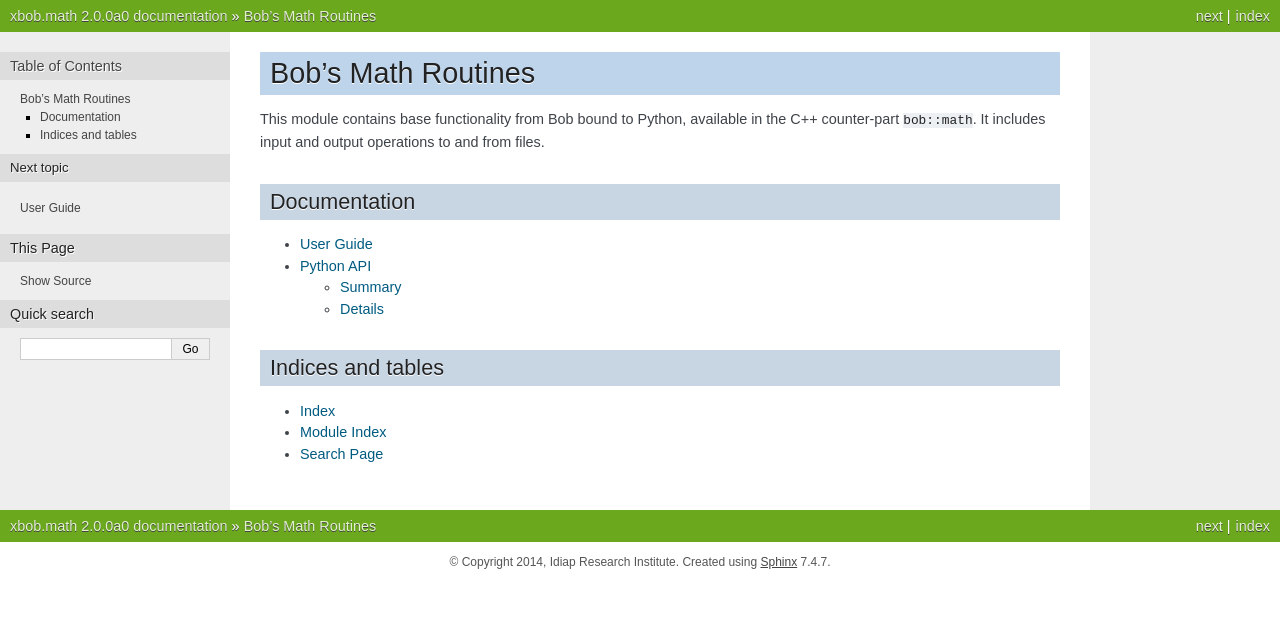
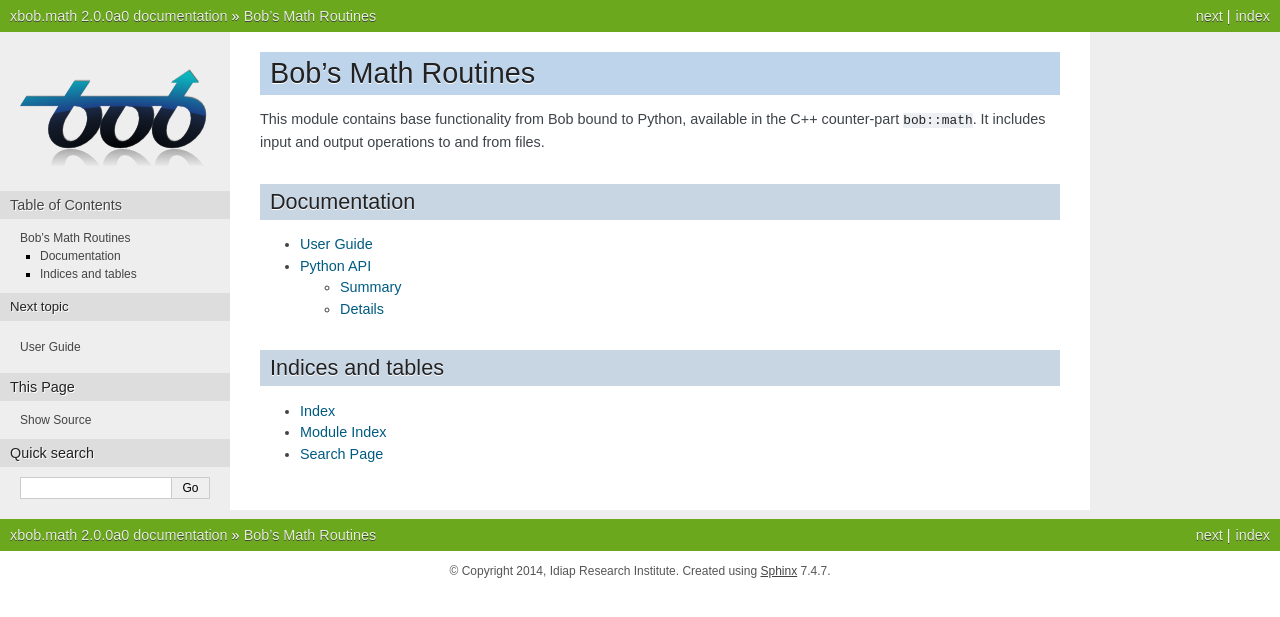
Before and after one commit to bioidiap/bob.math, a Sphinx documentation site: the page built from doc/index.rst, in a window 1280 px wide. Shown: the top 617 px of the page. Built offline with Sphinx 7.4.7, drawn with Linux system fonts in a browser that asks for light colours; formulas are drawn with MathJax 3.

Commit message:
Remove warning; Add logos and favicon

```diff
--- a/doc/conf.py
+++ b/doc/conf.py
@@ -32,7 +32,6 @@ extensions = [
   'sphinx.ext.doctest',
   'sphinx.ext.intersphinx',
   ]
-
 
 # The viewcode extension appeared only on Sphinx >= 1.0.0
 import sphinx
@@ -134,12 +133,12 @@ if sphinx.__version__ >= "1.0":
 
 # The name of an image file (relative to this directory) to place at the top
 # of the sidebar.
-html_logo = ''
+html_logo = 'img/logo.png'
 
 # The name of an image file (within the static path) to use as favicon of the
 # docs.  This file should be a Windows icon file (.ico) being 16x16 or 32x32
 # pixels large.
-html_favicon = ''
+html_favicon = 'img/favicon.ico'
 
 # Add any paths that contain custom static files (such as style sheets) here,
 # relative to this directory. They are copied after the builtin static files,
```
Also changed, not shown: doc/img/favicon.ico (added), doc/img/logo.png (added).
